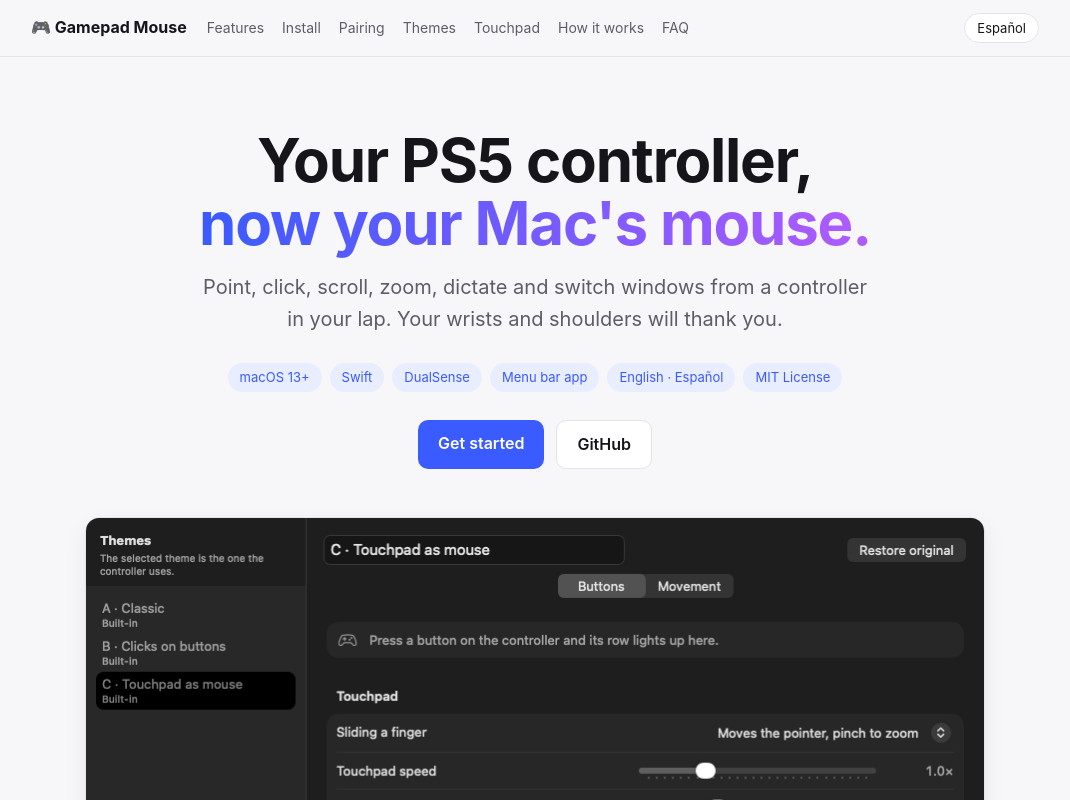
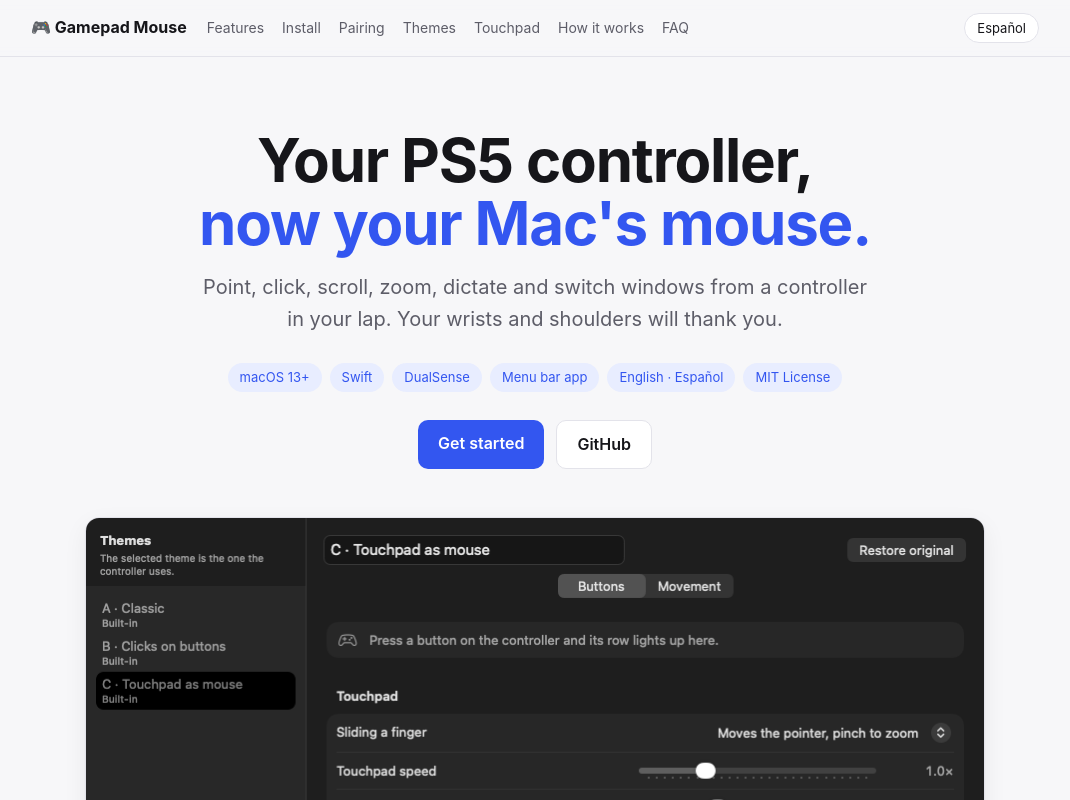
Before and after one commit to jofer95/gamepad-mouse, a plain HTML site: page docs/index.html in a window 1280 px wide. Shown: the top 800 px of the page, without its empty margins (105-1175 px from the left). Drawn offline with Linux system fonts and the light colour scheme.

Commit message:
Chore - Fix contrast and design issues on the docs page
- Solid accent color on the headline instead of gradient text
- Full thin border on the dictation note instead of a side bar
- Dark text on the accent in dark mode for the primary button and step numbers
- Slightly darker light-mode accent so the pills pass WCAG AA
- text-wrap: pretty on paragraphs to avoid one-word last lines

Found with the Impeccable detector; the rendered page now scans clean.

Co-Authored-By: Claude Opus 5.5 <noreply@anthropic.com>

```diff
--- a/docs/index.html
+++ b/docs/index.html
@@ -8,12 +8,12 @@
 <style>
   :root {
     --bg: #f7f7f9; --surface: #ffffff; --text: #16161a; --muted: #5d5d68; --border: #e3e3ea;
-    --accent: #3a5bff; --accent-soft: #e8edff; --code-bg: #f0f0f5;
+    --accent: #3356f0; --accent-soft: #e8edff; --on-accent: #ffffff; --code-bg: #f0f0f5;
     --radius: 14px; --shadow: 0 1px 2px rgba(0,0,0,.04), 0 8px 24px rgba(0,0,0,.06);
   }
   @media (prefers-color-scheme: dark) {
     :root { --bg: #0e0e12; --surface: #17171d; --text: #ececf1; --muted: #a0a0ad; --border: #2a2a33;
-      --accent: #7b93ff; --accent-soft: #1d2340; --code-bg: #1f1f27; --shadow: 0 1px 2px rgba(0,0,0,.3), 0 8px 24px rgba(0,0,0,.35); }
+      --accent: #7b93ff; --accent-soft: #1d2340; --on-accent: #0e0e12; --code-bg: #1f1f27; --shadow: 0 1px 2px rgba(0,0,0,.3), 0 8px 24px rgba(0,0,0,.35); }
   }
   * { box-sizing: border-box; }
   html { scroll-behavior: smooth; }
@@ -24,6 +24,7 @@
   a:hover { text-decoration: underline; }
   code, pre { font-family: ui-monospace, "SF Mono", Menlo, monospace; font-size: .9em; }
   code { background: var(--code-bg); padding: .1em .4em; border-radius: 6px; }
+  p, li, .note { text-wrap: pretty; }
   .wrap { max-width: 1040px; margin: 0 auto; padding: 0 16px; }
 
   /* Language switch: only the chosen language's text shows. */
@@ -40,14 +41,13 @@
 
   .hero { padding-top: 72px; padding-bottom: 40px; text-align: center; }
   .hero h1 { font-size: clamp(36px, 6vw, 60px); line-height: 1.05; margin: 0 0 16px; letter-spacing: -.02em; }
-  .hero h1 span.grad { background: linear-gradient(90deg, var(--accent), #b05bff); -webkit-background-clip: text;
-    background-clip: text; color: transparent; }
+  .hero h1 span.grad { color: var(--accent); }
   .hero p.lead { font-size: clamp(17px, 2.2vw, 20px); color: var(--muted); max-width: 680px; margin: 0 auto 28px; }
   .pills { display: flex; flex-wrap: wrap; justify-content: center; gap: 8px; margin-bottom: 28px; }
   .pill { font-size: 13px; padding: 4px 12px; border-radius: 999px; background: var(--accent-soft); color: var(--accent); }
   .cta { display: inline-flex; gap: 12px; flex-wrap: wrap; justify-content: center; }
   .btn { display: inline-block; padding: 11px 20px; border-radius: 10px; font-weight: 600; }
-  .btn.primary { background: var(--accent); color: #fff; }
+  .btn.primary { background: var(--accent); color: var(--on-accent); }
   .btn.ghost { border: 1px solid var(--border); color: var(--text); background: var(--surface); }
   .btn:hover { text-decoration: none; filter: brightness(1.05); }
   .shot { margin: 48px auto 0; max-width: 900px; border-radius: var(--radius); overflow: hidden;
@@ -68,7 +68,7 @@
   .step { position: relative; background: var(--surface); border: 1px solid var(--border); border-radius: var(--radius);
     padding: 18px 20px 18px 64px; }
   .step::before { counter-increment: step; content: counter(step); position: absolute; left: 20px; top: 18px;
-    width: 30px; height: 30px; border-radius: 50%; background: var(--accent); color: #fff; font-weight: 700;
+    width: 30px; height: 30px; border-radius: 50%; background: var(--accent); color: var(--on-accent); font-weight: 700;
     display: grid; place-items: center; font-size: 14px; }
   .step h3 { margin: 2px 0 6px; font-size: 17px; }
   .step p { margin: 0; color: var(--muted); }
@@ -89,7 +89,7 @@
   details + details { margin-top: 10px; }
   summary { cursor: pointer; font-weight: 600; }
   details p, details ul { color: var(--muted); margin: 10px 0 0; }
-  .note { border-left: 3px solid var(--accent); background: var(--accent-soft); padding: 12px 16px; border-radius: 8px; margin-top: 16px; }
+  .note { border: 1px solid color-mix(in srgb, var(--accent) 30%, transparent); background: var(--accent-soft); padding: 12px 16px; border-radius: 8px; margin-top: 16px; }
 
   footer { border-top: 1px solid var(--border); padding: 32px 0 48px; color: var(--muted); font-size: 14px; text-align: center; }
 
```
